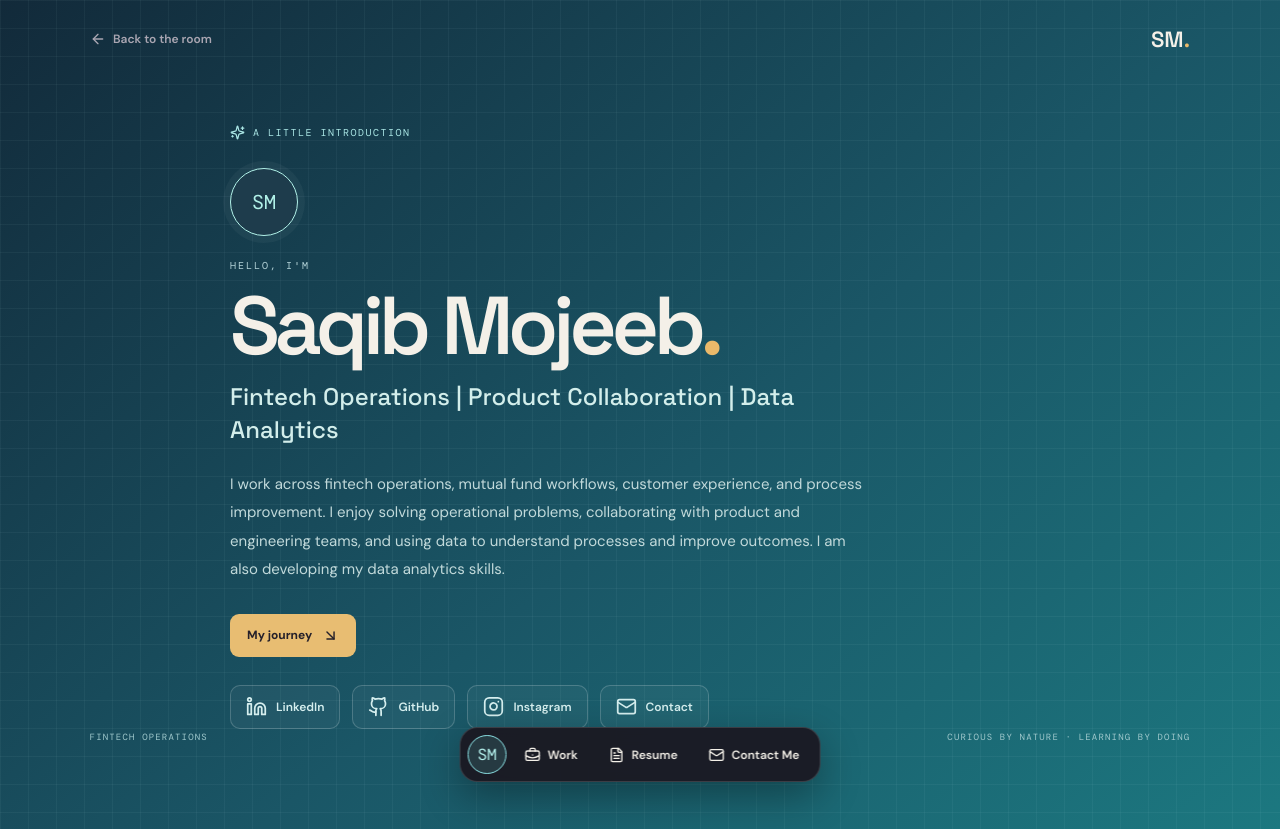
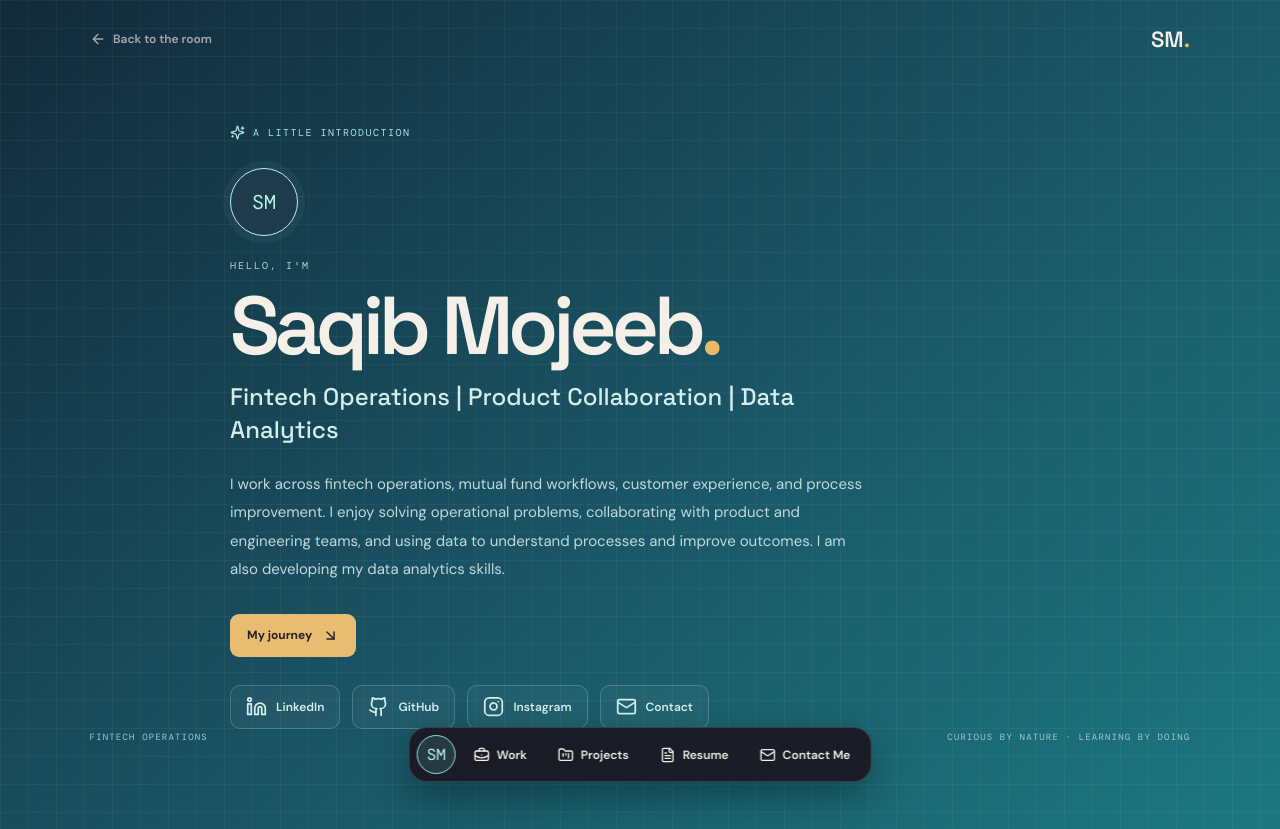
Before and after one commit to saqibmojeeb/saqib-portfolio, a React (Vite) app: page /home in a window 1280 px wide. Built offline with nearby package versions, Linux system fonts and the light colour scheme.

Commit message:
Add Projects to bottom navigation

```diff
--- a/src/components/NavBar.tsx
+++ b/src/components/NavBar.tsx
@@ -1,8 +1,47 @@
-import { Link } from "react-router-dom";import {BriefcaseBusiness,Mail,FileText,X,Linkedin,Github,MapPin} from "lucide-react"; import {useEffect} from "react"; import {profile} from "../data/profile";
-export default function NavBar({onProfile}:{onProfile:()=>void}){return <nav className="bottom-nav" aria-label="Main navigation"><button className="avatar-button" onClick={onProfile} aria-label="Open profile">SM</button><a href="/work"><BriefcaseBusiness size={16}/><span>Work</span></a>
-<Link to="/resume" className="nav-link">
-  <FileText size={16} />
-  <span>Resume</span>
-</Link>
-{profile.email?<a href={`mailto:${profile.email}`}><Mail size={16}/><span>Contact Me</span></a>:<span className="nav-disabled" title="Add email in src/data/profile.ts"><Mail size={16}/><span>Contact Me</span></span>}</nav>}
-export function ProfileModal({onClose}:{onClose:()=>void}){useEffect(()=>{const h=(e:KeyboardEvent)=>{if(e.key==="Escape")onClose()};window.addEventListener("keydown",h);return()=>window.removeEventListener("keydown",h)},[onClose]);return <div className="modal-backdrop" onMouseDown={e=>{if(e.target===e.currentTarget)onClose()}}><section className="profile-card" role="dialog" aria-modal="true" aria-labelledby="profile-title"><button className="icon-button modal-close" onClick={onClose} aria-label="Close profile"><X size={18}/></button><div className="profile-avatar">SM</div><p className="eyebrow">A LITTLE ABOUT ME</p><h2 id="profile-title">{profile.name}</h2><p className="profile-headline">{profile.headline}</p>{profile.location&&<p className="profile-meta"><MapPin size={14}/>{profile.location}</p>}<div className="profile-links">{profile.resume&&<a href={profile.resume} target="_blank" rel="noreferrer"><FileText size={16}/>Resume</a>}{profile.linkedin&&<a href={profile.linkedin} target="_blank" rel="noreferrer"><Linkedin size={16}/>LinkedIn</a>}{profile.github&&<a href={profile.github} target="_blank" rel="noreferrer"><Github size={16}/>GitHub</a>}{profile.email&&<a href={`mailto:${profile.email}`}><Mail size={16}/>Email</a>}</div><p className="profile-hint">Edit links in <code>src/data/profile.ts</code>.</p></section></div>}
+
+import { Link } from "react-router-dom";
+import {BriefcaseBusiness,FolderKanban,Mail,FileText,X,Linkedin,Github,MapPin} from "lucide-react";
+import {useEffect} from "react";
+import {profile} from "../data/profile";
+
+export default function NavBar({onProfile}:{onProfile:()=>void}){
+  return <nav className="bottom-nav" aria-label="Main navigation">
+    <button className="avatar-button" onClick={onProfile} aria-label="Open profile">SM</button>
+    <a href="/work"><BriefcaseBusiness size={16}/><span>Work</span></a>
+    <Link to="/projects" className="nav-link">
+      <FolderKanban size={16}/>
+      <span>Projects</span>
+    </Link>
+    <Link to="/resume" className="nav-link">
+      <FileText size={16}/>
+      <span>Resume</span>
+    </Link>
+    {profile.email?<a href={`mailto:${profile.email}`}><Mail size={16}/><span>Contact Me</span></a>:<span className="nav-disabled" title="Add email in src/data/profile.ts"><Mail size={16}/><span>Contact Me</span></span>}
+  </nav>
+}
+
+export function ProfileModal({onClose}:{onClose:()=>void}){
+  useEffect(()=>{
+    const h=(e:KeyboardEvent)=>{if(e.key==="Escape")onClose()};
+    window.addEventListener("keydown",h);
+    return()=>window.removeEventListener("keydown",h)
+  },[onClose]);
+
+  return <div className="modal-backdrop" onMouseDown={e=>{if(e.target===e.currentTarget)onClose()}}>
+    <section className="profile-card" role="dialog" aria-modal="true" aria-labelledby="profile-title">
+      <button className="icon-button modal-close" onClick={onClose} aria-label="Close profile"><X size={18}/></button>
+      <div className="profile-avatar">SM</div>
+      <p className="eyebrow">A LITTLE ABOUT ME</p>
+      <h2 id="profile-title">{profile.name}</h2>
+      <p className="profile-headline">{profile.headline}</p>
+      {profile.location&&<p className="profile-meta"><MapPin size={14}/>{profile.location}</p>}
+      <div className="profile-links">
+        {profile.resume&&<a href={profile.resume} target="_blank" rel="noreferrer"><FileText size={16}/>Resume</a>}
+        {profile.linkedin&&<a href={profile.linkedin} target="_blank" rel="noreferrer"><Linkedin size={16}/>LinkedIn</a>}
+        {profile.github&&<a href={profile.github} target="_blank" rel="noreferrer"><Github size={16}/>GitHub</a>}
+        {profile.email&&<a href={`mailto:${profile.email}`}><Mail size={16}/>Email</a>}
+      </div>
+      <p className="profile-hint">Edit links in <code>src/data/profile.ts</code>.</p>
+    </section>
+  </div>
+}
```
